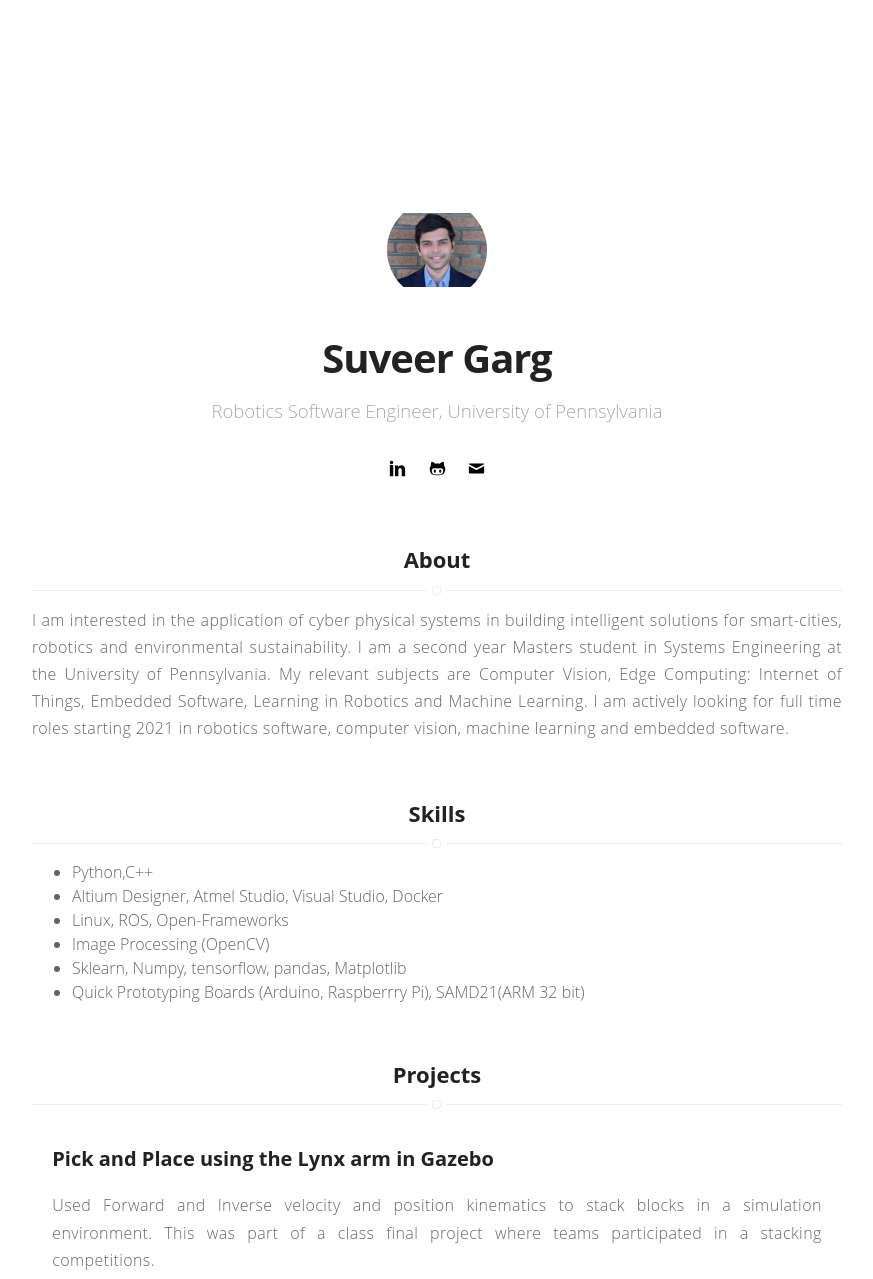
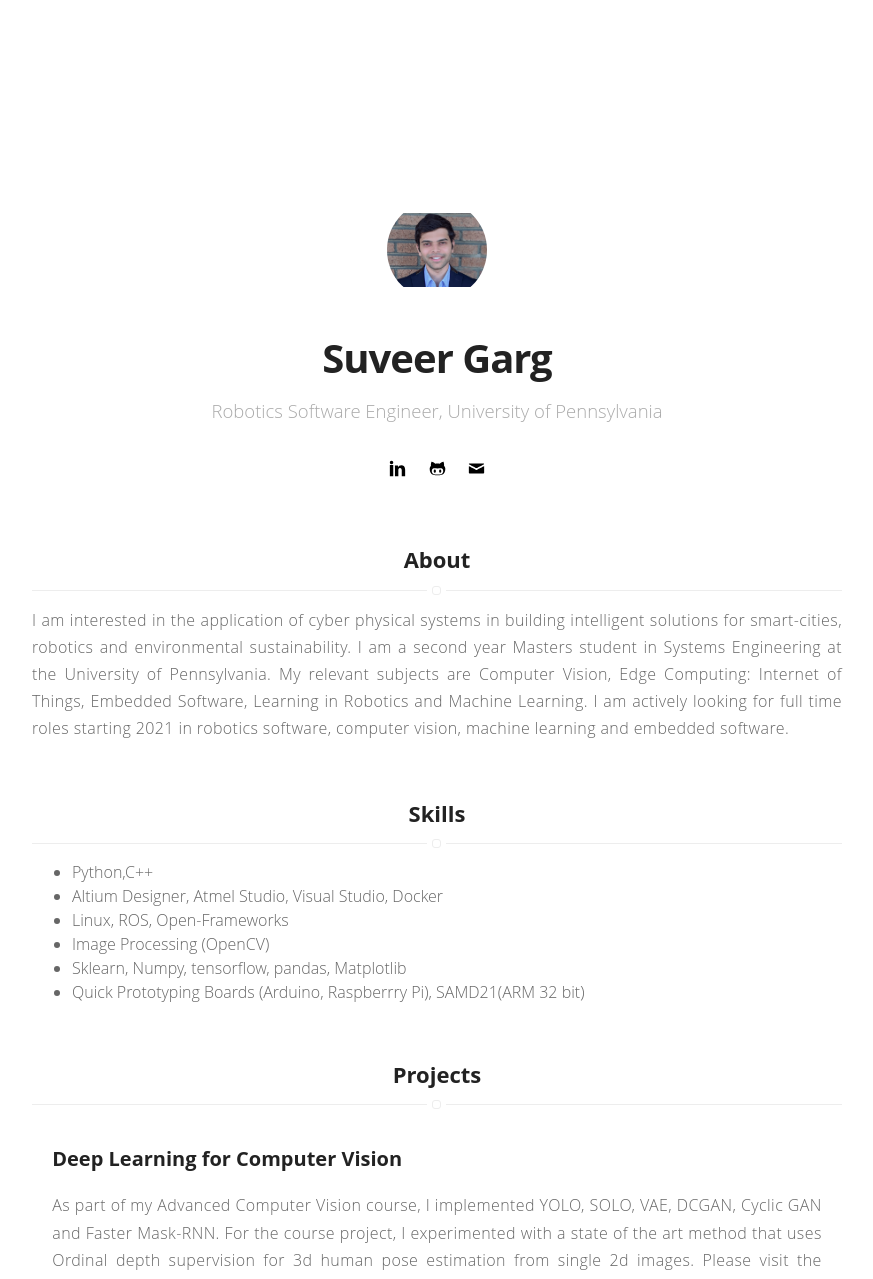
Before and after one commit to suveergarg/suveergarg.github.io, a Jekyll site: the page built from index.html, in a window 1280 px wide. Shown: the top 1279 px of the page, without its empty margins (203-1076 px from the left). Built offline with Jekyll 4.4.1, drawn with Linux system fonts in a browser that asks for light colours; some of the changed text lies outside the part shown.

Commit message:
Semester 3

```diff
--- a/_config.yml
+++ b/_config.yml
@@ -55,6 +55,15 @@ projects: true
 
 # add your projects here
 project-list:
+    Deep Learning for Computer Vision:
+        name: Deep Learning for Computer Vision
+        description: As part of my Advanced Computer Vision course, I implemented YOLO, SOLO, VAE, DCGAN, Cyclic GAN and Faster Mask-RNN. For the course project, I experimented with a state of the art method that uses Ordinal depth supervision for 3d human pose estimation from single 2d images. Please visit the github links below for more infomation on these projects.
+        link: https://github.com/suveergarg/SOLO
+        link: https://github.com/suveergarg/YOLO
+        link: https://github.com/suveergarg/Faster-RCNN
+        link: https://github.com/suveergarg/VAE-GAN
+        link: https://github.com/suveergarg/PoseReconstruction
+
     Pick and Place using the 5-DOF Lynx arm in Gazebo:
         name: Pick and Place using the Lynx arm in Gazebo
         description: Used Forward and Inverse velocity and position kinematics to stack blocks in a simulation environment. This was part of a class final project where teams participated in a stacking competitions.
@@ -68,17 +77,19 @@ project-list:
         video: assets/videos/Slam.webm
 
 
+    Image Stitching and Optical Tracking:
+        name: Image Stitching and Optical Tracking
+        description: As part of a graduate Computer Vision course, created from scratch modules to find features in images, estimate homography, perform RANSAC, match features across images and blend frames to produce smooth stitched images and videos. Additionally, implemented LCT optical flow tracking algorithm to track objects in a video.
+        link: https://github.com/suveergarg/cis581-3A
+        video: assets/videos/CIS581.mp4
+
+
     Intelligent Travel Friendly Medicine Dispenser:
         name: Intelligent Travel Friendly Medicine Dispenser
         description: Designed from scratch, an IoT travel friendly medicine dispenser with automatic alerts for refilling, dose collection and location tracking. The end-to-end design process involves part selection, PCB layout, CAD design, power architecture design, Over The Air Firmware Update and bootloader design, wireless communications, component integration and writing firmware.
         link: https://github.com/briankwn/SmartDose
         video: assets/videos/ESE516.mp4
 
-    Image Stitching and Optical Tracking:
-        name: Image Stitching and Optical Tracking
-        description: As part of a graduate Computer Vision course, created from scratch modules to find features in images, estimate homography, perform RANSAC, match features across images and blend frames to produce smooth stitched images and videos. Additionally, implemented LCT optical flow tracking algorithm to track objects in a video.
-        link: https://github.com/suveergarg/cis581-3A
-        video: assets/videos/CIS581.mp4
 
     Multi-Robot Sorting System:
         name: Multi-Robot Parcel Sorting System
```
